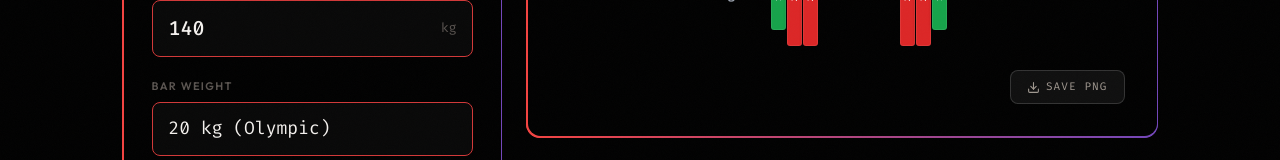
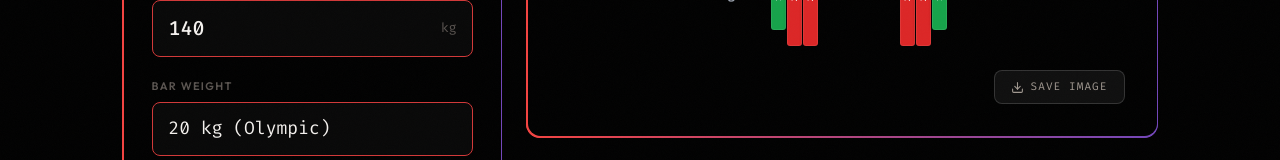
Before and after one commit to FirzaSpector/Spector-Strength.next, a Next.js app: page /plate-calculator in a window 1280 px wide. Shown: the part 525-685 px from the top of the page. Built offline with nearby package versions, Linux system fonts and the light colour scheme.

Commit message:
Refine Plate Calculator Visualization and UI

```diff
--- a/src/components/PlateVisual.tsx
+++ b/src/components/PlateVisual.tsx
@@ -35,8 +35,8 @@ export default function PlateVisual({ plates, unit, barWeight, totalWeight }: Pl
     const SCALE = 3; // hi-dpi
 
     // ── Layout ────────────────────────────────────────────────────────────
-    const PLATE_W = 58;        // width of each plate column
-    const PLATE_GAP = 5;       // gap between plates
+    const PLATE_W = 33;        // width of each plate column
+    const PLATE_GAP = 3;       // gap between plates
     const PLATE_H = 400;       // height of tallest plate (25kg)
     const SLEEVE_W = 60;       // collar width
     const SLEEVE_H = 100;      // collar height
@@ -323,7 +323,7 @@ export default function PlateVisual({ plates, unit, barWeight, totalWeight }: Pl
             <polyline points="7 10 12 15 17 10" />
             <line x1="12" y1="15" x2="12" y2="3" />
           </svg>
-          Save PNG
+          Save IMAGE
         </button>
       </div>
     </div>
```
